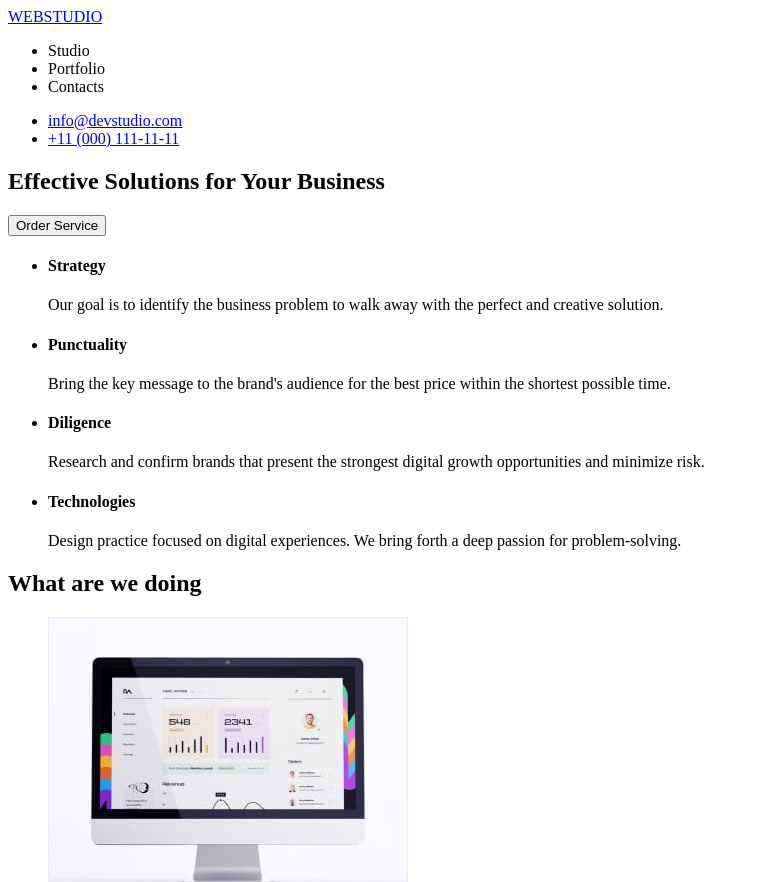
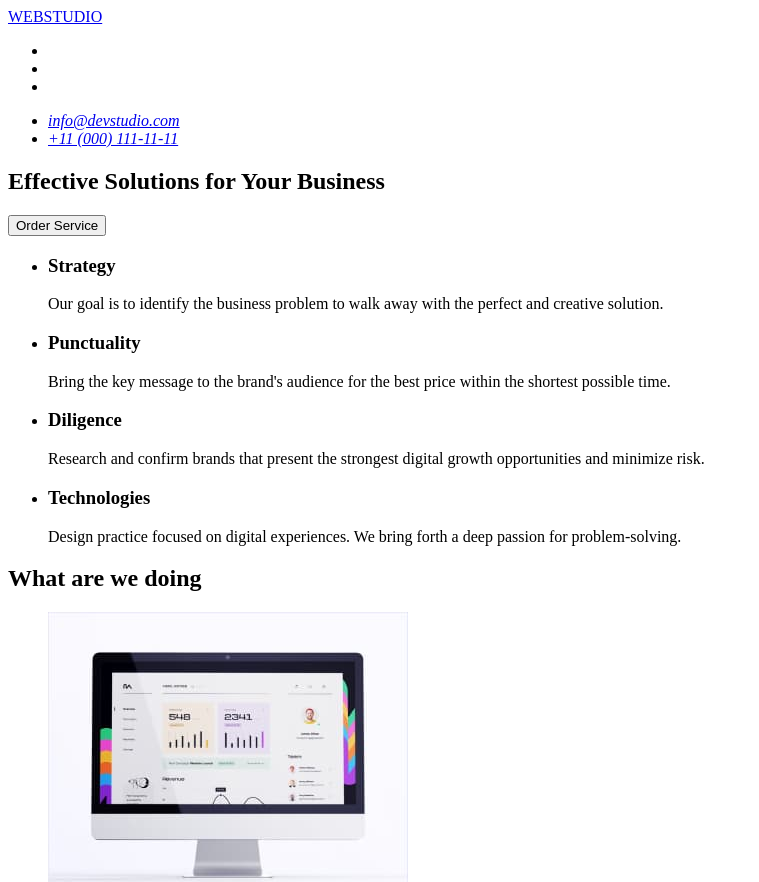
Before and after one commit to HelenRuban06/goit-markup-hw-01, a plain HTML site: page index.html in a window 1280 px wide. Shown: the top 882 px of the page, without its empty margins (0-759 px from the left). Drawn offline with Linux system fonts and the light colour scheme.

Commit message:
add adress

```diff
--- a/index.html
+++ b/index.html
@@ -13,15 +13,17 @@
         <nav>
             <a href="./index.html">WEBSTUDIO</a>
             <ul>
-                <li>Studio</li>
-                <li>Portfolio</li>
-                <li>Contacts</li>
+                <li><a href="" Studio></a></li>
+                <li><a href="" Portfolio></a></li>
+                <li><a href="" Contacts></a></li>
             </ul>
         </nav>
-        <ul>
-            <li><a href="mailto:info@devstudio.com">info@devstudio.com</a></li>
-            <li><a href="tel:+110001111111">+11 (000) 111-11-11</a></li>
-        </ul>
+        <address>
+            <ul>
+                <li><a href="mailto:info@devstudio.com">info@devstudio.com</a></li>
+                <li><a href="tel:+110001111111">+11 (000) 111-11-11</a></li>
+            </ul>
+        </address>
     </header>
 
     <main>
@@ -35,22 +37,22 @@
             <h2 hidden>Goal</h2>
             <ul>
                 <li>
-                    <h4>Strategy</h4>
+                    <h3>Strategy</h3>
                     <p>Our goal is to identify the business
                         problem to walk away with the perfect and creative solution.</p>
                 </li>
                 <li>
-                    <h4>Punctuality</h4>
+                    <h3>Punctuality</h3>
                     <p>Bring the key message to the brand's audience for the best price within the shortest possible
                         time.</p>
                 </li>
                 <li>
-                    <h4>Diligence</h4>
+                    <h3>Diligence</h3>
                     <p>Research and confirm brands that present the strongest digital growth opportunities and minimize
                         risk.</p>
                 </li>
                 <li>
-                    <h4>Technologies</h4>
+                    <h3>Technologies</h3>
                     <p>Design practice focused on digital experiences. We bring forth a deep passion for
                         problem-solving.</p>
                 </li>
@@ -92,7 +94,7 @@
     </main>
 
     <footer>
-        <a href="./index.html">WEBSTUDIO</a>
+        <a href="./index.html">WebStudio</a>
         <p>Increase the flow of customers and sales for your business with digital marketing & growth solutions.</p>
     </footer>
 </body>
```
